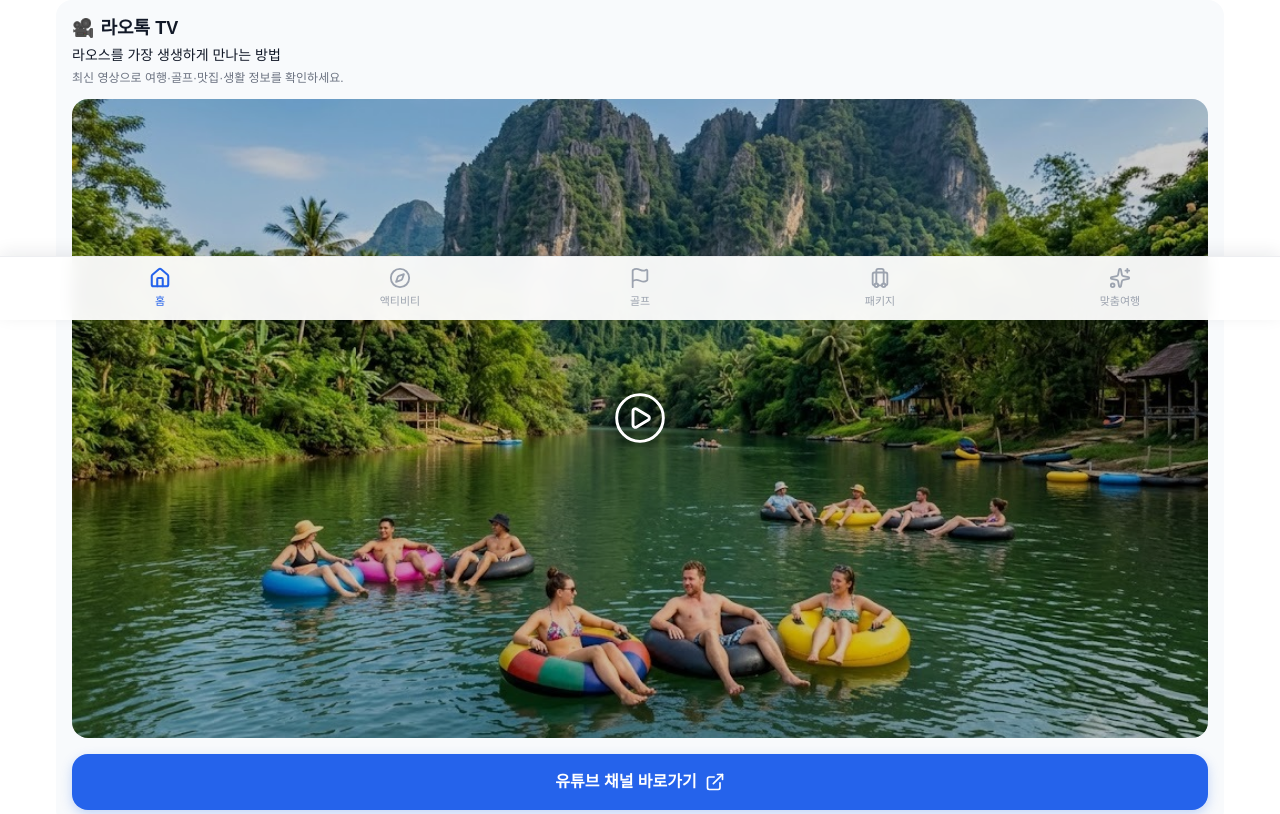
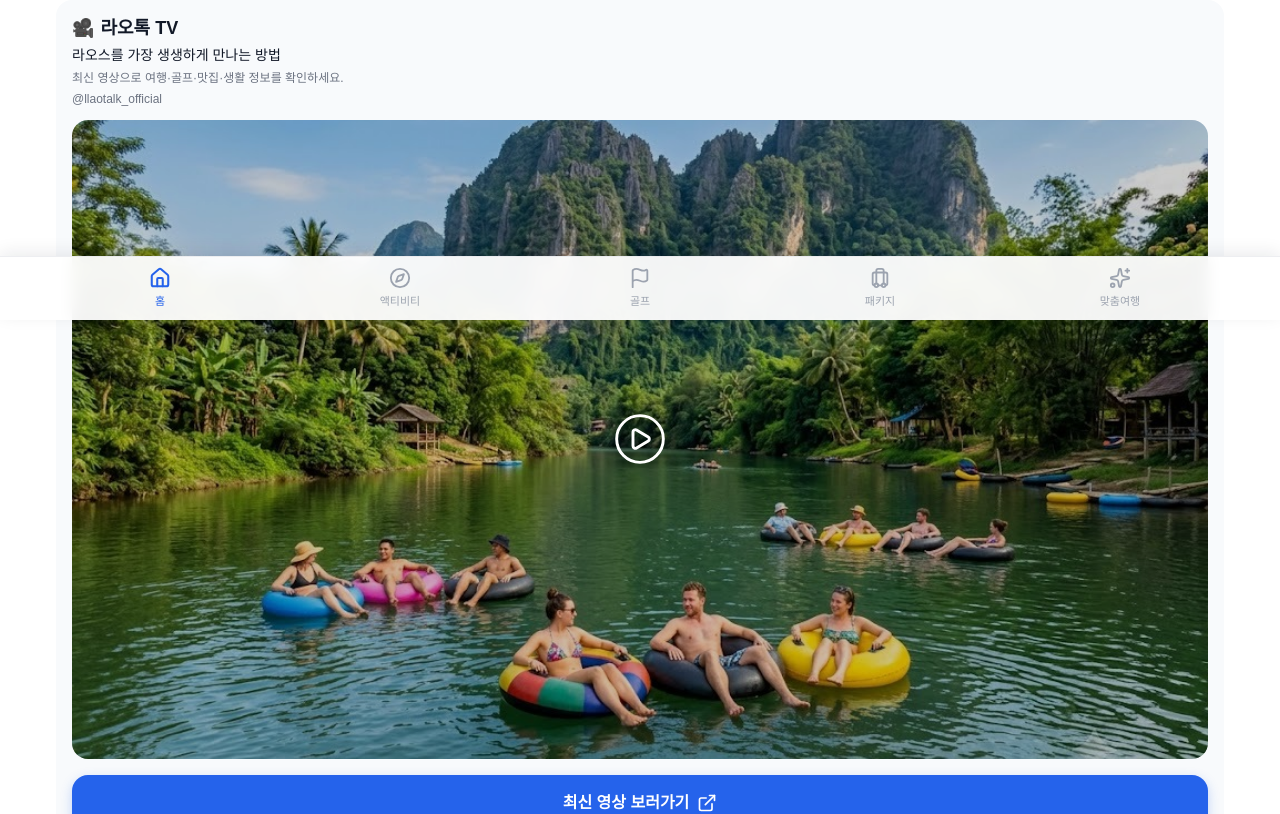
Before and after one commit to yiczxcv-arch/LAOTALK-2.0, a Next.js app: page / in a window 1280 px wide. Shown: the part 480-1294 px from the top of the page. Built offline with nearby package versions, Linux system fonts and the light colour scheme; a web font is replaced by a local one.

Commit message:
fix: update LAOTALK TV channel link

```diff
--- a/components/home/LaotalkTv.tsx
+++ b/components/home/LaotalkTv.tsx
@@ -1,7 +1,8 @@
 import { ExternalLink, PlayCircle } from "lucide-react";
 import { IMAGES } from "@/lib/data/images";
 
-const YOUTUBE_CHANNEL_URL = "https://youtube.com/@laotalk_official";
+const YOUTUBE_CHANNEL_URL = "https://www.youtube.com/@llaotalk_official";
+const YOUTUBE_CHANNEL_HANDLE = "@llaotalk_official";
 
 /** 라오톡 TV — 브랜드 콘텐츠 허브 안내 섹션. 유튜브 API 연동/자동 영상 불러오기 없이 채널 링크만 제공한다. */
 function LaotalkTv() {
@@ -16,8 +17,15 @@ function LaotalkTv() {
         <p className="mt-1 text-caption2 text-muted-foreground">
           최신 영상으로 여행·골프·맛집·생활 정보를 확인하세요.
         </p>
+        <p className="mt-1 text-caption2 text-muted-foreground">{YOUTUBE_CHANNEL_HANDLE}</p>
 
-        <div className="relative mt-3 aspect-video overflow-hidden rounded-card">
+        <a
+          href={YOUTUBE_CHANNEL_URL}
+          target="_blank"
+          rel="noopener noreferrer"
+          aria-label="라오톡 TV 유튜브 채널에서 최신 영상 보기"
+          className="relative mt-3 block aspect-video overflow-hidden rounded-card"
+        >
           {/* eslint-disable-next-line @next/next/no-img-element */}
           <img
             src={IMAGES.tubing}
@@ -32,7 +40,7 @@ function LaotalkTv() {
               strokeWidth={1.25}
             />
           </div>
-        </div>
+        </a>
 
         <a
           href={YOUTUBE_CHANNEL_URL}
@@ -40,7 +48,7 @@ function LaotalkTv() {
           rel="noopener noreferrer"
           className="mt-4 inline-flex h-14 w-full items-center justify-center gap-2 rounded-button bg-primary px-6 text-button text-primary-foreground shadow-[0_4px_12px_rgba(37,99,235,0.25)] transition-[background-color,transform] duration-150 hover:bg-primary-hover active:scale-[0.98] active:bg-primary-hover"
         >
-          유튜브 채널 바로가기
+          최신 영상 보러가기
           <ExternalLink className="size-5" />
         </a>
       </div>
```
